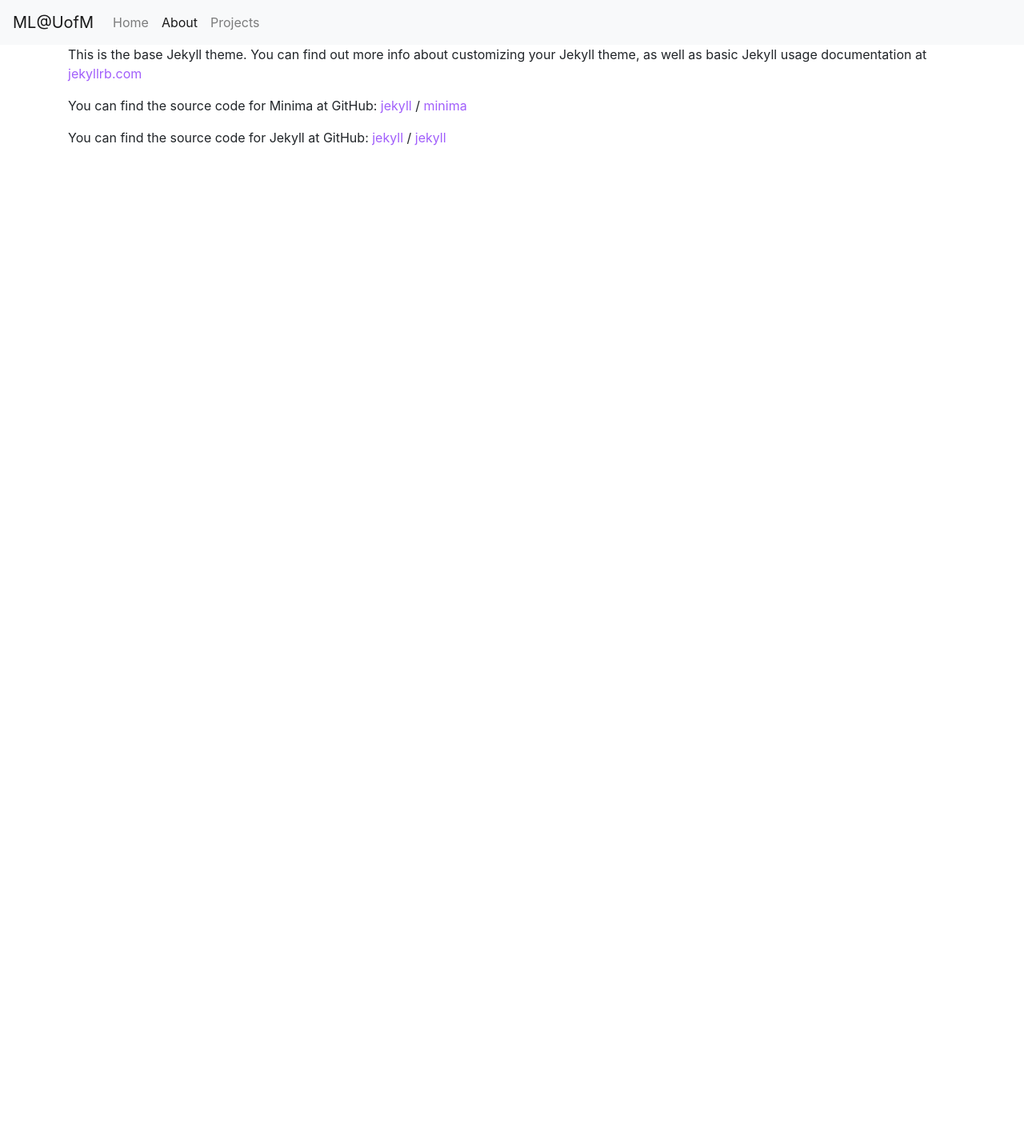
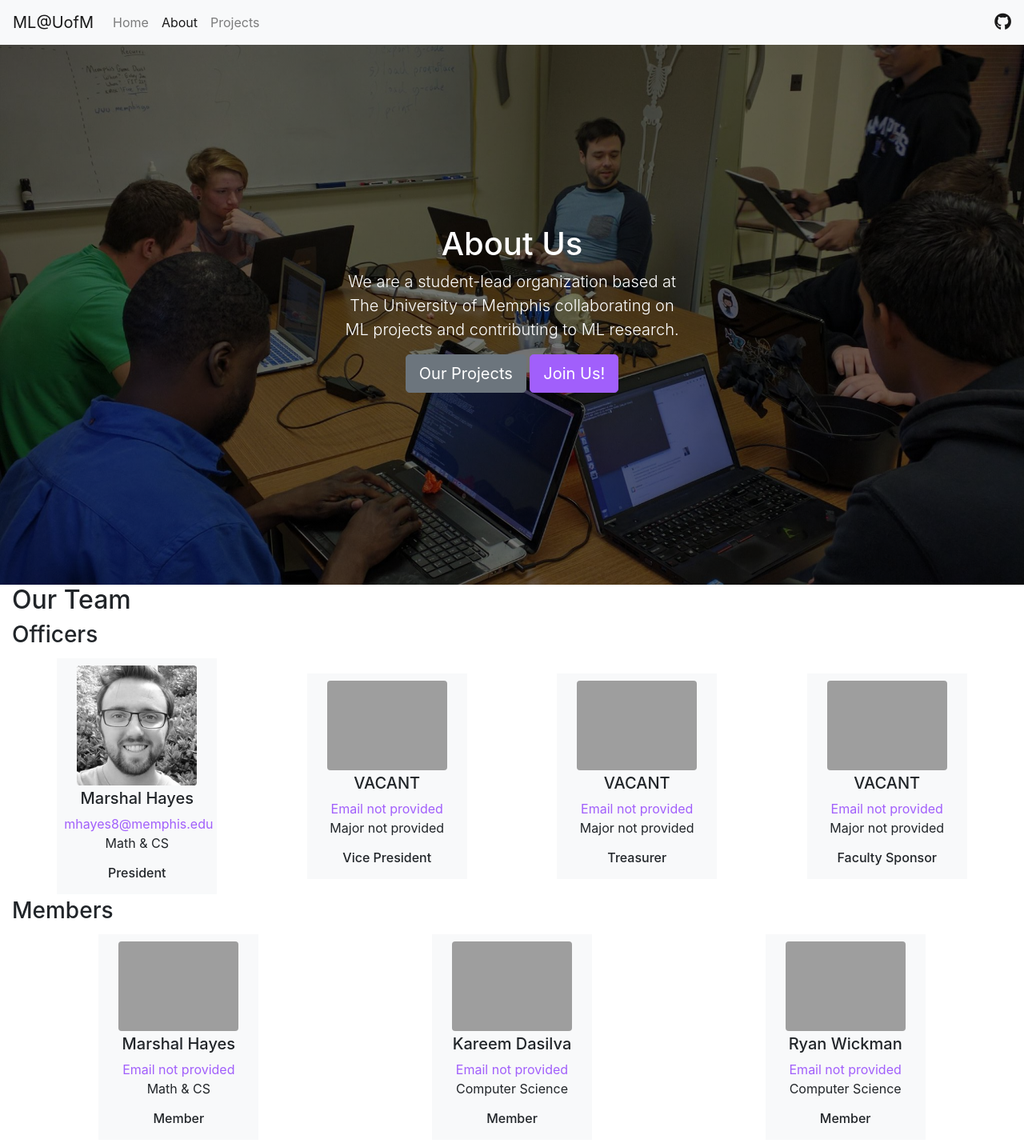
Before and after one commit to mluofm/mluofm.github.io, a Jekyll site: the page built from about.html, in a window 1280 px wide. Shown: the whole page at 80% size. Built offline with Jekyll 4.4.1, drawn with Linux system fonts in a browser that asks for light colours; nearby versions of some CDN libraries; before the commit the page ends 900 px from its top, so only the background shows below that.

Commit message:
generic, lazy commit

```diff
--- a/_config.yml
+++ b/_config.yml
@@ -16,9 +16,12 @@
 title:
   long: Machine Learning at the University of Memphis
   short: "ML@UofM"
-description: Machine Learning at The University of Memphis, the student-lead organization
+description: The student-lead Machine Learning club at the University of Memphis
 baseurl: "" # the subpath of your site, e.g. /blog
 url: "" # the base hostname & protocol for your site, e.g. http://example.com
+
+social:
+  github: mluofm
 
 # Build settings
 markdown: kramdown
--- a/_layouts/page.html
+++ b/_layouts/page.html
@@ -3,7 +3,7 @@
   {% include head.html %}
   <body>
     {% include nav.html %}
-    <div class="container">
+    <div class="container-fluid">
       {{ content }}
     </div>
     {% include footer.html %}
--- /dev/null
+++ b/about.html
@@ -0,0 +1,53 @@
+---
+layout: landing
+title: About
+permalink: /about/
+---
+
+<section class="featured">
+  <div class="container-fluid">
+    <div class="row">
+      <div class="col-lg-12 col-md-12 col-sm-12 col-xs-12">
+        <h1>About Us</h1>
+        <p class="lead">We are a student-lead organization based at The University of Memphis collaborating on ML projects and contributing to ML research.</p>
+        <a class="btn btn-secondary btn-lg" href="/projects/">Our Projects</a>
+        <a class="btn btn-primary btn-lg" href="/joining/">Join Us!</a>
+      </div>
+    </div>
+  </div>
+</section>
+
+<div class="container-fluid">
+  <h2>Our Team</h2>
+  <h3>Officers</h3>
+
+  <div class="d-flex flex-wrap">
+    {% for officer in site.data.team.officers %}
+    <div class="p-1 m-auto">
+      <div class="team-member-item text-center">
+        <img class="img-fluid rounded mb-1" src="{% if officer.image %}{{ officer.image | absolute_url }}{% else %}{{ 'assets/images/person.png' | absolute_url }}{% endif %}"/>
+        <h5>{{ officer.name }}</h5>
+        {% if officer.email %}<a href="mailto:{{ officer.email }}">{{ officer.email }}</a>{% else %}<a href="#">Email not provided</a>{% endif %}
+        {% if officer.major %}<p>{{ officer.major }}</p>{% else %}<p>Major not provided</p>{% endif %}
+        <h6>{{ officer.title }}</h6>
+      </div>
+    </div>
+    {% endfor %}
+  </div>
+
+  <h3>Members</h3>
+
+  <div class="d-flex flex-wrap">
+    {% for member in site.data.team.members %}
+    <div class="p-1 m-auto">
+      <div class="team-member-item text-center">
+        <img class="img-fluid rounded mb-1" src="{% if officer.image %}{{ officer.image | absolute_url }}{% else %}{{ 'assets/images/person.png' | absolute_url }}{% endif %}"/>
+        <h5>{{ member.name }}</h5>
+        {% if member.email %}<a href="mailto:{{ member.email }}">{{ member.email }}</a>{% else %}<a href="#">Email not provided</a>{% endif %}
+        {% if member.major %}<p>{{ member.major }}</p>{% else %}<p>Major not provided</p>{% endif %}
+        <h6>{{ member.title }}</h6>
+      </div>
+    </div>
+    {% endfor %}
+  </div>
+</div>
--- a/about.md
+++ /dev/null
@@ -1,18 +0,0 @@
----
-layout: page
-title: About
-permalink: /about/
----
-
-This is the base Jekyll theme. You can find out more info about customizing your Jekyll theme, as well as basic Jekyll usage documentation at [jekyllrb.com](https://jekyllrb.com/)
-
-You can find the source code for Minima at GitHub:
-[jekyll][jekyll-organization] /
-[minima](https://github.com/jekyll/minima)
-
-You can find the source code for Jekyll at GitHub:
-[jekyll][jekyll-organization] /
-[jekyll](https://github.com/jekyll/jekyll)
-
-
-[jekyll-organization]: https://github.com/jekyll
```
Also changed, not shown: index.html (added, +15 -0 lines), index.md (deleted, +0 -15 lines), joining/application.html (added, +100 -0 lines), joining/joining.md (added, +20 -0 lines), projects.md (added, +9 -0 lines), 1 other file.
